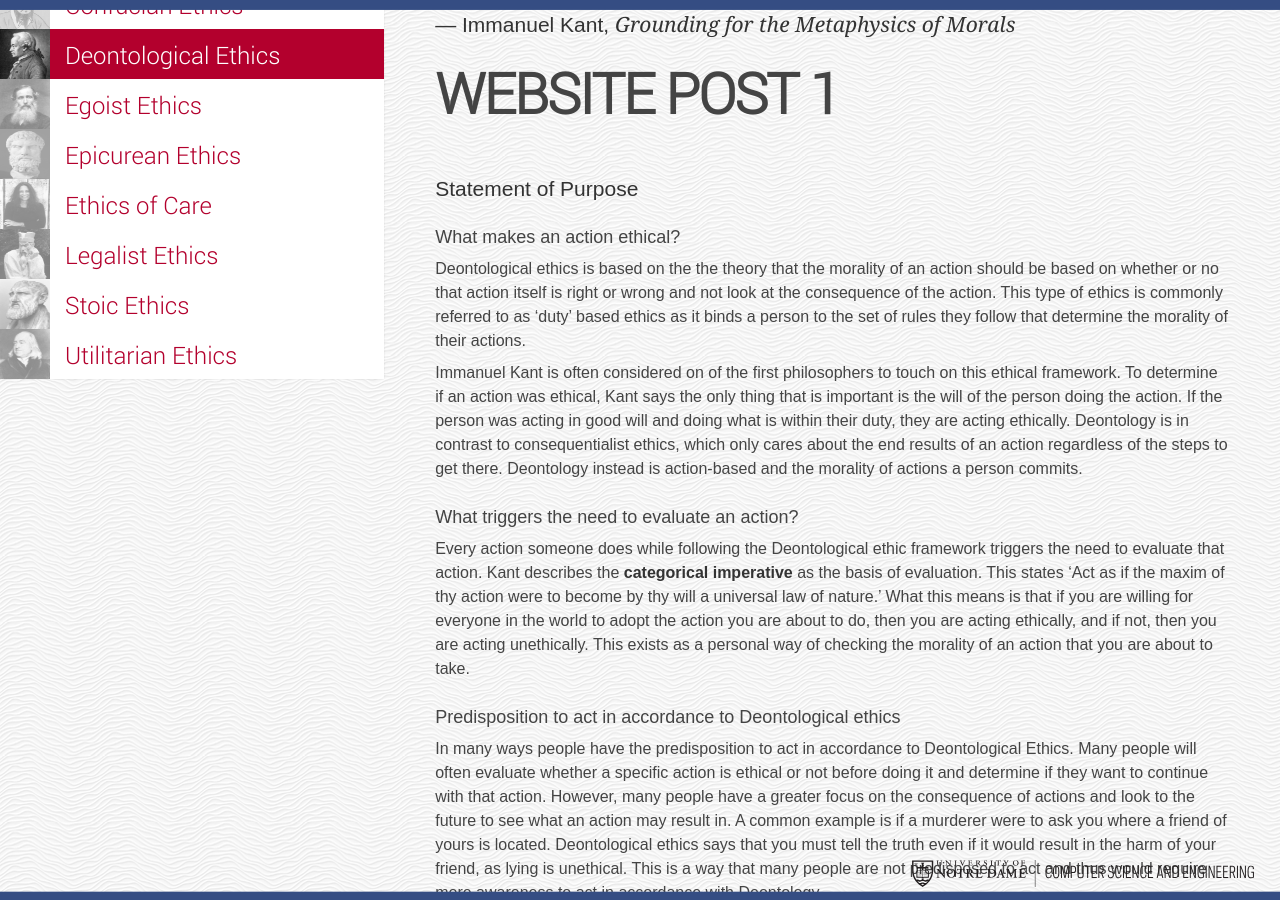
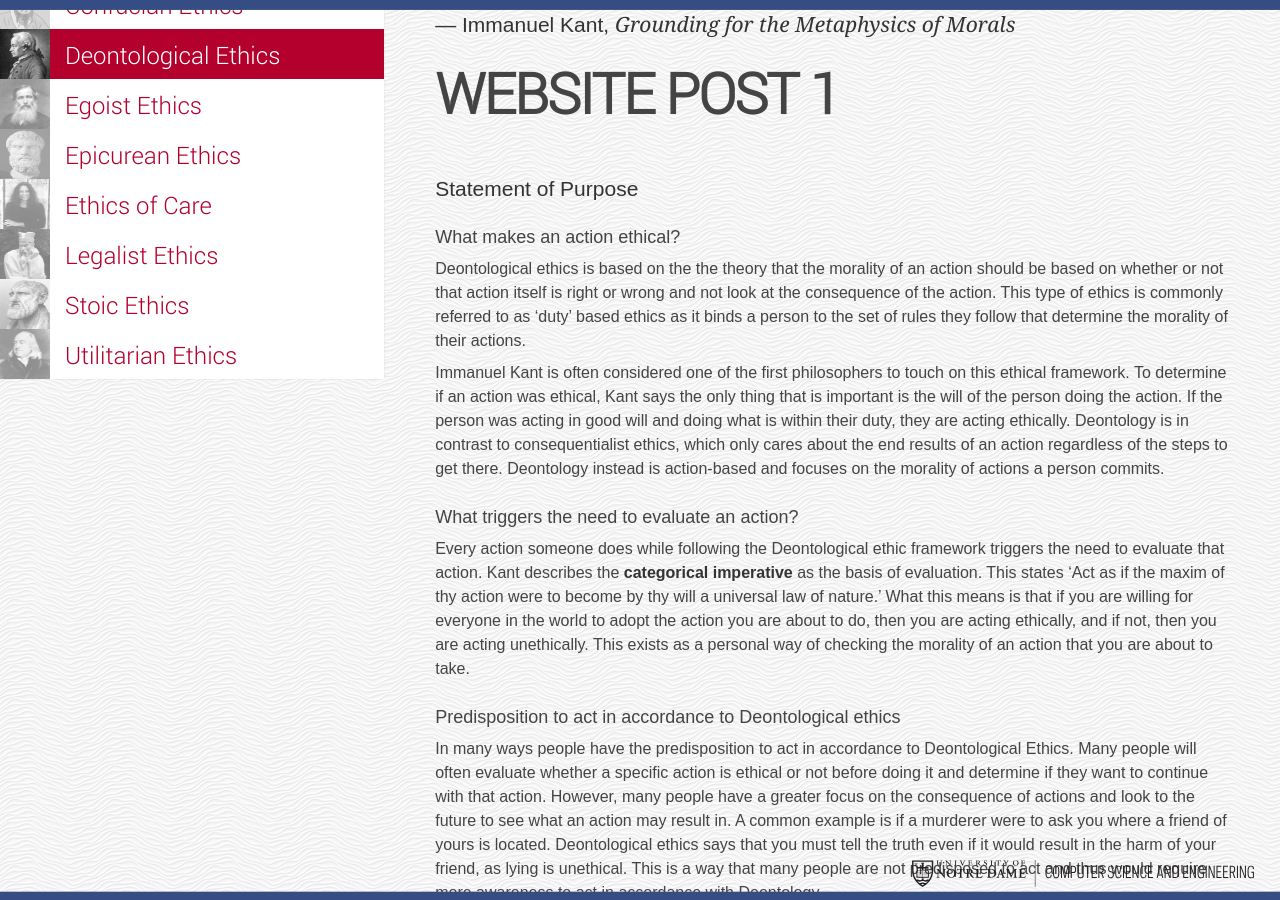
Before and after one commit to pfalvey/ethical-computing-institute, a Jekyll site: the page built from deontological-ethics.md, in a window 1280 px wide and 900 px high, scrolled down 311 px. Built offline with Jekyll 4.4.1, drawn with Linux system fonts in a browser that asks for light colours.

Commit message:
Add Thomas' edits

```diff
--- a/deontological-ethics.md
+++ b/deontological-ethics.md
@@ -14,9 +14,9 @@ coursepage: false
 # WEBSITE POST 1
 ### Statement of Purpose
 #### What makes an action ethical?
-Deontological ethics is based on the the theory that the morality of an action should be based on whether or no that action itself is right or wrong and not look at the consequence of the action. This type of ethics is commonly referred to as 'duty' based ethics as it binds a person to the set of rules they follow that determine the morality of their actions.
+Deontological ethics is based on the the theory that the morality of an action should be based on whether or not that action itself is right or wrong and not look at the consequence of the action. This type of ethics is commonly referred to as 'duty' based ethics as it binds a person to the set of rules they follow that determine the morality of their actions.
 
-Immanuel Kant is often considered on of the first philosophers to touch on this ethical framework. To determine if an action was ethical, Kant says the only thing that is important is the will of the person doing the action. If the person was acting in good will and doing what is within their duty, they are acting ethically. Deontology is in contrast to consequentialist ethics, which only cares about the end results of an action regardless of the steps to get there. Deontology instead is action-based and the morality of actions a person commits.
+Immanuel Kant is often considered one of the first philosophers to touch on this ethical framework. To determine if an action was ethical, Kant says the only thing that is important is the will of the person doing the action. If the person was acting in good will and doing what is within their duty, they are acting ethically. Deontology is in contrast to consequentialist ethics, which only cares about the end results of an action regardless of the steps to get there. Deontology instead is action-based and focuses on the morality of actions a person commits.
 
 #### What triggers the need to evaluate an action?
 Every action someone does while following the Deontological ethic framework triggers the need to evaluate that action. Kant describes the **categorical imperative** as the basis of evaluation. This states 'Act as if the maxim of thy action were to become by thy will a universal law of nature.' What this means is that if you are willing for everyone in the world to adopt the action you are about to do, then you are acting ethically, and if not, then you are acting unethically. This exists as a personal way of checking the morality of an action that you are about to take.
```
